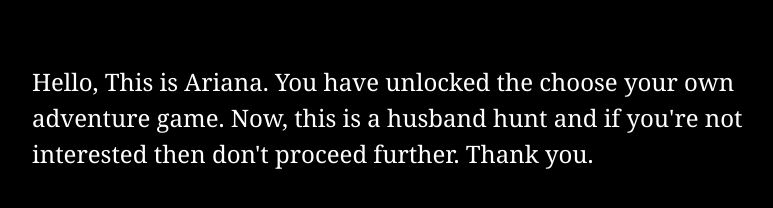
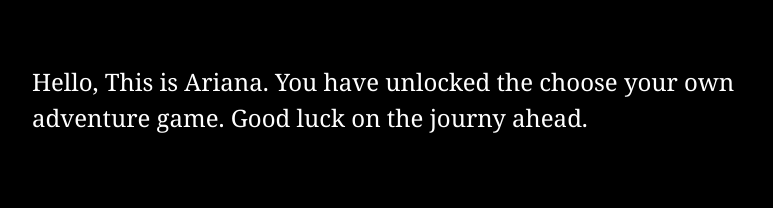
Before and after one commit to ArianaZinia/husbandhunt, a plain HTML site: page index.html in a window 1280 px wide. Shown: the whole page, without its empty margins (224-997 px from the left). Drawn offline with Linux system fonts and the light colour scheme.

Commit message:
Add files via upload

```diff
--- a/index.html
+++ b/index.html
@@ -9,7 +9,7 @@
 </head>
 <body>
 <tw-story><noscript><tw-noscript>JavaScript needs to be enabled to play Untitled Story.</tw-noscript></noscript></tw-story>
-<tw-storydata name="Untitled Story" startnode="1" creator="Twine" creator-version="2.10.0" format="Harlowe" format-version="3.3.9" ifid="43865B29-2832-4FEB-8913-7C513F42C54B" options="" tags="" zoom="1" hidden><style role="stylesheet" id="twine-user-stylesheet" type="text/twine-css"></style><script role="script" id="twine-user-script" type="text/twine-javascript"></script><tw-passagedata pid="1" name="This Is A Husband Hunt" tags="" position="625,200" size="100,100">Hello, This is Ariana. You have unlocked the choose your own adventure game. Now, this is a husband hunt and if you&#39;re not interested then don&#39;t proceed further. Thank you.</tw-passagedata></tw-storydata>
+<tw-storydata name="Untitled Story" startnode="1" creator="Twine" creator-version="2.10.0" format="Harlowe" format-version="3.3.9" ifid="43865B29-2832-4FEB-8913-7C513F42C54B" options="" tags="" zoom="1" hidden><style role="stylesheet" id="twine-user-stylesheet" type="text/twine-css"></style><script role="script" id="twine-user-script" type="text/twine-javascript"></script><tw-passagedata pid="1" name="This Is A Husband Hunt" tags="" position="625,200" size="100,100">Hello, This is Ariana. You have unlocked the choose your own adventure game. Good luck on the journy ahead.</tw-passagedata></tw-storydata>
 <script title="Twine engine code" data-main="harlowe">(function(){"use strict";
 var require,define;!function(){var e={},r={};require=function(i){var n=e[i];return n&&(r[i]=n[1].apply(void 0,n[0].map(require)),e[i]=void 0),r[i]},(define=function(r,i,n){if("function"==typeof r)return r();e[r]=[i,n]}).amd=!0}();/*!
  * https://github.com/paulmillr/es6-shim
```
